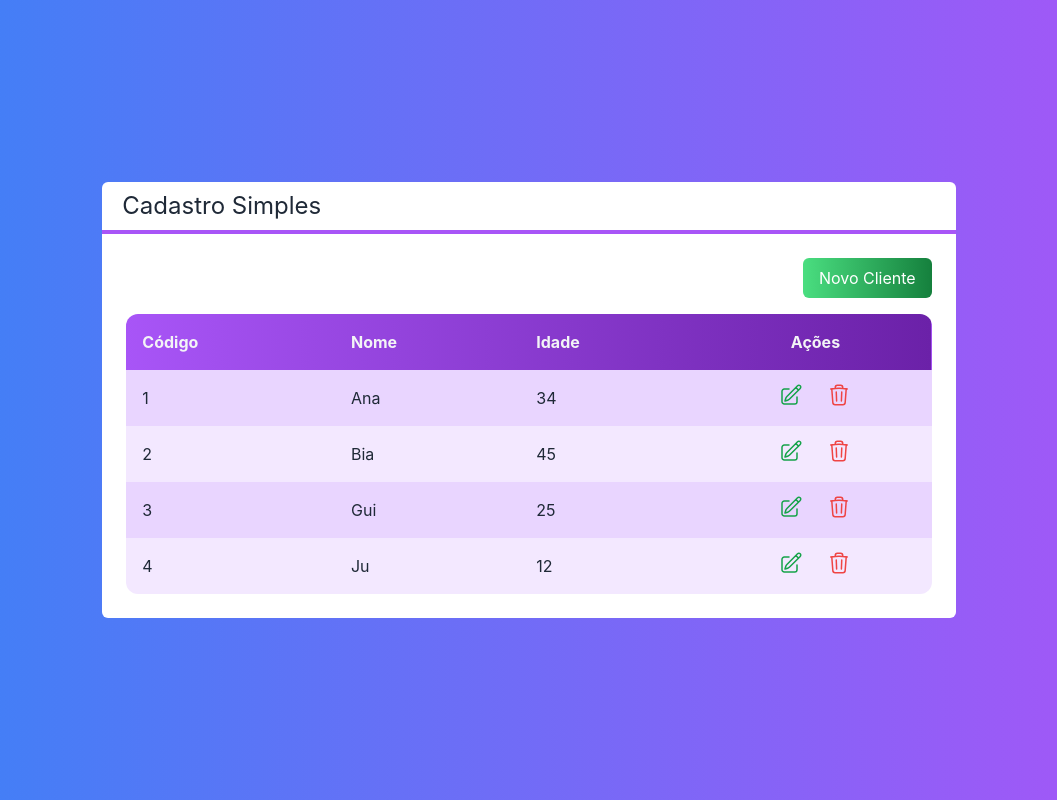
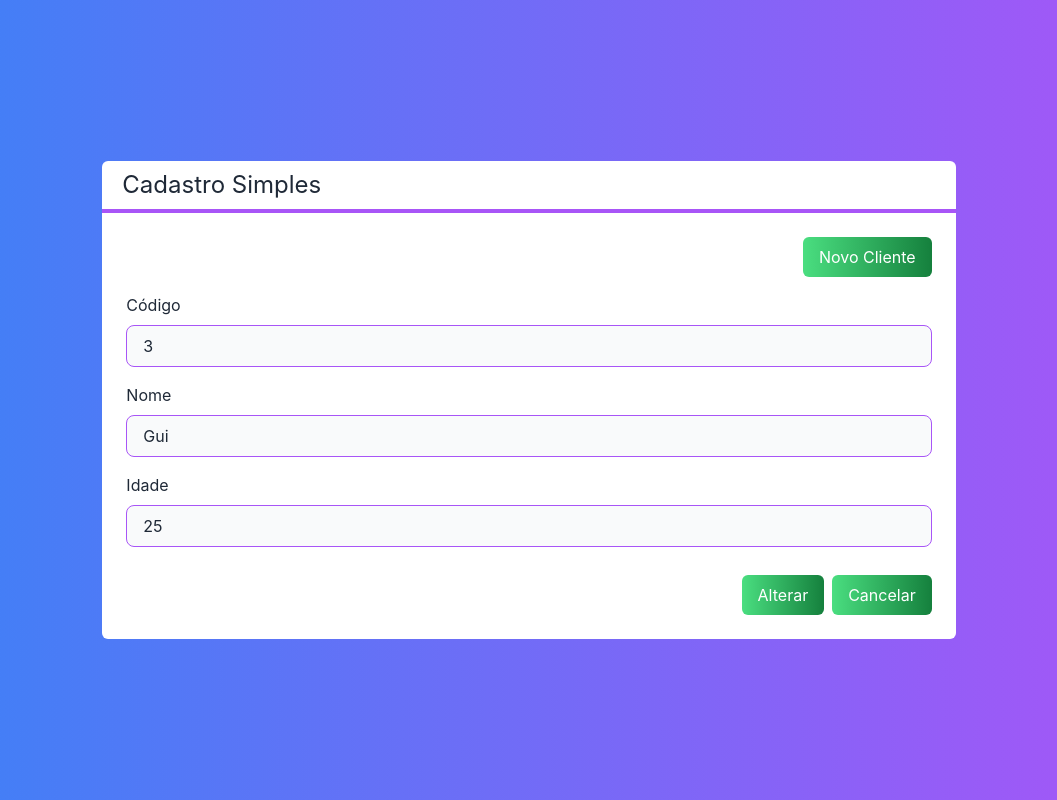
Before and after one commit to GuilCMattos/CRUDwithNextJS, a Next.js app: page / in a window 1280 px wide. Shown: the whole page, without its empty margins (111-1168 px from the left). Built offline with nearby package versions, Linux system fonts and the light colour scheme.

Commit message:
add: component form

```diff
--- /dev/null
+++ b/src/components/Entry.tsx
@@ -0,0 +1,29 @@
+interface propsEntry {
+    type?: 'text' | 'number'
+    text: string
+    value: any
+    onlyRead?: boolean
+    onChange?: (value: any) => void
+    className?: string
+
+}
+
+export default function Entry(props: propsEntry) {
+    return (
+        <div className={`flex flex-col ${props.className}`} >
+            <label className="mb-2">
+            {props.text}
+            </label>
+            <input type={props.type ?? 'text'}
+            value={props.value}
+            readOnly={props.onlyRead}
+            className={`
+            border border-purple-500 rounded-lg
+            focus:outline-none bg-gray-50
+            px-4 py-2 ${props.onlyRead ? '' : ' focus:bg-white'}
+            `}
+            onChange={e => props.onChange?.(e.target.value)}
+            />
+        </div>
+    )
+}
--- /dev/null
+++ b/src/components/Forms.tsx
@@ -0,0 +1,33 @@
+import { useState } from "react";
+import Entry from "./Entry";
+import Button from './Button'
+
+interface propsForm {
+    client: any
+
+}
+
+export default function Form(props: propsForm) {
+    const id = props.client?.id
+
+    const [name, setName] = useState(props.client?.name ?? '')
+    const [age, setAge] = useState(props.client?.age ?? 0)
+
+
+    return (
+        <div>
+            {id ? (
+                <Entry onlyRead={true} className="mb-4"  text="Código" value={id} type="text" />
+            ) : false}
+            <Entry text="Nome" className="mb-4" value={name} onChange={setName} type="text" />
+            <Entry text="Idade" value={age} onChange={setAge} type="number" />
+
+            <div className="mt-7 flex justify-end">
+                <Button className="mr-2 from-blue-600 to-blue-800 ">
+               {id ? 'Alterar' : 'Salvar'}
+                </Button>
+                <Button className=" from-gray-600 to-gray-800 "> Cancelar </Button>
+            </div>
+        </div>
+    )
+}
--- a/src/pages/index.tsx
+++ b/src/pages/index.tsx
@@ -1,4 +1,5 @@
 import Button from "../components/Button";
+import Form from "../components/Forms";
 import Layout from "../components/Layout";
 import Table from "../components/Table";
 import Client from "../core/Client";
@@ -29,7 +30,8 @@ export default function Home() {
         <div className="flex justify-end">
         <Button className="mb-4">Novo Cliente</Button>
         </div>
-        <Table clients={Clients} clientsSelect={clientSelect} clientsDelet={clientDelet}></Table>
+        {/* <Table clients={Clients} clientsSelect={clientSelect} clientsDelet={clientDelet}></Table> */}
+        <Form client={Clients[2]}/>
       </Layout>
     </div>
   )
```
